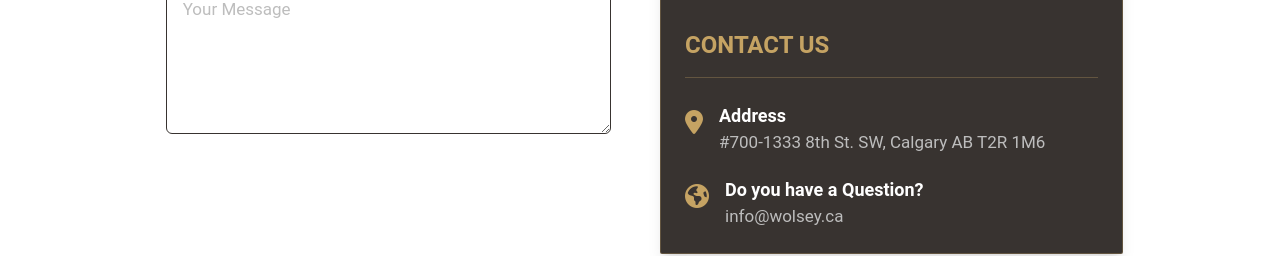
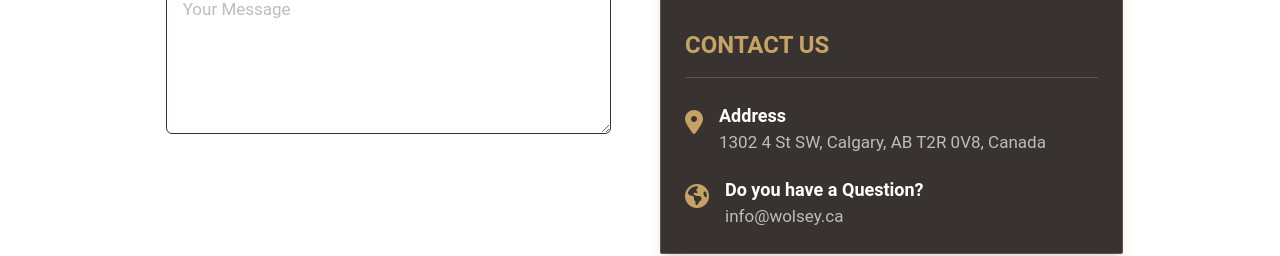
Before and after one commit to mhceg791-199/wolsey-website, a React (Vite) app: page /contact-us in a window 1280 px wide. Shown: the part 980-1236 px from the top of the page. Built offline with nearby package versions, Linux system fonts and the light colour scheme; what react-lazy-with-preload would draw is missing.

Commit message:
update map location

```diff
--- a/src/components/ContactUsPage/contactUsDetails/ContactUsDetails.jsx
+++ b/src/components/ContactUsPage/contactUsDetails/ContactUsDetails.jsx
@@ -19,12 +19,12 @@
           <div>
             <h4 className="text-lg font-semibold">Address</h4>
             <a
-              href="https://www.google.com/maps/place/1302+4+St+SW,+Calgary,+AB+T2R+0X8,+Canada"
+              href="https://www.google.com/maps?q=1302+4+St+SW,+Calgary,+AB+T2R+0X8,+Canada&hl=en"
               target="_blank"
               rel="noopener noreferrer"
               className="text-gray-400 text-md hover:text-mainGold transition-colors duration-300"
             >
-              #700-1333 8th St. SW, Calgary AB T2R 1M6
+              1302 4 St SW, Calgary, AB T2R 0V8, Canada
             </a>
           </div>
         </div>
--- a/src/components/ContactUsPage/map/map.jsx
+++ b/src/components/ContactUsPage/map/map.jsx
@@ -1,18 +1,38 @@
-import "./map.css";
+import "./Map.css";
 
-export default function Map() {
+function Map() {
   return (
     <div className="my-10">
       <iframe
         className="border-map"
         title="Google Map"
-          src="https://www.google.com/maps/embed?pb=!1m18!1m12!1m3!1d2508.6818542152027!2d-114.06869137644054!3d51.040496471710824!2m3!1f0!2f0!3f0!3m2!1i1024!2i768!4f13.1!3m3!1m2!1s0x5371701da5015555%3A0x92b800ab28830384!2zMTMwMiA0IFN0IFNXICMyMDAsIENhbGdhcnksIEFCIFQyUiAwVjjYjCDZg9mG2K_Ypw!5e0!3m2!1sar!2seg!4v1731335283172!5m2!1sar!2seg"
-          // src="https://www.google.com/maps/embed?pb=!1m18!1m12!1m3!1d2508.6818542152027!2d-114.06869137644054!3d51.040496471710824!2m3!1f0!2f0!3f0!3m2!1i1024!2i768!4f13.1!3m3!1m2!1s0x5371701da5015555%3A0x92b800ab28830384!2zMTMwMiA0IFN0IFNXICMyMDAsIENhbGdhcnksIEFCIFQyUiAwVjjYjCDZg9mG2K_Ypw!5e0!3m2!1sar!2seg!4v1731335283172!5m2!1sar!2seg"
+        src="https://www.google.com/maps/embed?pb=!1m18!1m12!1m3!1d2508.6818542152027!2d-114.06869137644054!3d51.040496471710824!2m3!1f0!2f0!3f0!3m2!1i1024!2i768!4f13.1!3m3!1m2!1s0x5371701da5015555%3A0x92b800ab28830384!2zMTMwMiA0IFN0IFNXICMyMDAsIENhbGdhcnksIEFCIFQyUiAwVjjYjCDZg9mG2K_Ypw!5e0!3m2!1sen!2sen!4v1731335283172!5m2!1sen!2sen"
         style={{ border: 0 }}
         allowFullScreen={true}
         loading="lazy"
         referrerPolicy="no-referrer-when-downgrade"
       ></iframe>
     </div>
-  )
+  );
 }
+
+export default Map;
+
+// import "./map.css";
+
+// export default function Map() {
+//   return (
+//     <div className="my-10">
+//         <iframe
+//           className="border-map"
+//           title="Google Map"
+//           src="https://www.google.com/maps/embed?pb=!1m18!1m12!1m3!1d2508.6818542152027!2d-114.06869137644054!3d51.040496471710824!2m3!1f0!2f0!3f0!3m2!1i1024!2i768!4f13.1!3m3!1m2!1s0x5371701da5015555%3A0x92b800ab28830384!2zMTMwMiA0IFN0IFNXICMyMDAsIENhbGdhcnksIEFCIFQyUiAwVjjYjCDZg9mG2K_Ypw!5e0!3m2!1sar!2seg!4v1731335283172!5m2!1sar!2seg"
+//           // src="https://www.google.com/maps/embed?pb=!1m18!1m12!1m3!1d2508.6818542152027!2d-114.06869137644054!3d51.040496471710824!2m3!1f0!2f0!3f0!3m2!1i1024!2i768!4f13.1!3m3!1m2!1s0x5371701da5015555%3A0x92b800ab28830384!2zMTMwMiA0IFN0IFNXICMyMDAsIENhbGdhcnksIEFCIFQyUiAwVjjYjCDZg9mG2K_Ypw!5e0!3m2!1sar!2seg!4v1731335283172!5m2!1sar!2seg"
+//           style={{ border: 0 }}
+//           allowFullScreen={true}
+//           loading="lazy"
+//           referrerPolicy="no-referrer-when-downgrade"
+//         ></iframe>
+//       </div>
+//   )
+// }
```
Lines whose indentation alone changed are shown as unchanged.
